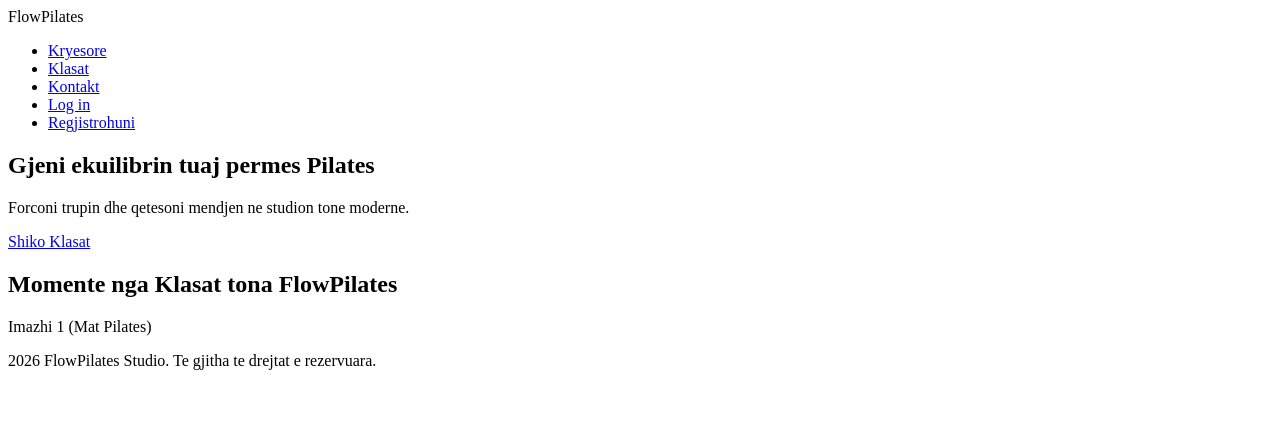
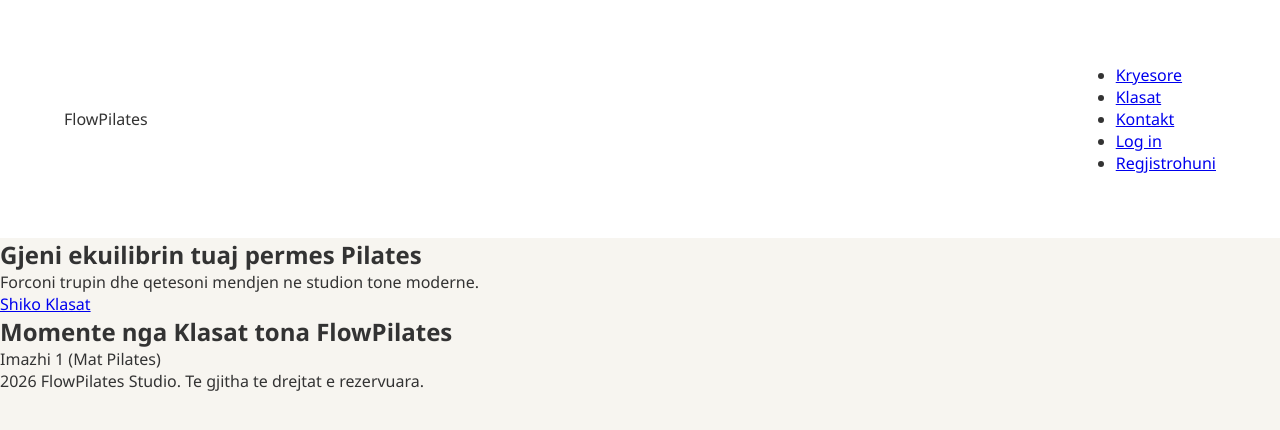
Before and after one commit to deaasokoli/PilatesWebsite, a plain HTML site: page index.html in a window 1280 px wide. Drawn offline with Linux system fonts and the light colour scheme.

Commit message:
Fillimi ne CSS. Stilimi fillestar per all, body dhe header, ku e filluam integrimin e flexboxit.

```diff
--- a/css/styles.css
+++ b/css/styles.css
@@ -0,0 +1,19 @@
+* {
+    margin: 0;
+    padding: 0;
+    box-sizing: border-box;
+}
+
+body {
+    font-family:'Segoe UI', Tahoma, Geneva, Verdana, sans-serif;
+    background-color: #f7f5f0;
+    color: #333333;
+}
+
+header{
+    background-color: #ffffff;
+    display: flex;
+    justify-content: space-between;
+    align-items: center;
+    padding: 5%;
+}
--- a/index.html
+++ b/index.html
@@ -3,7 +3,8 @@
 <head>
     <meta charset="UTF-8">
     <meta name="viewport" content="width=device-width, initial-scale=1.0">
-    <title>Pilates</title>
+    <title>FlowPilates</title>
+    <link rel="stylesheet" href="css/styles.css">
 </head>
 <body>
     <header>
```
